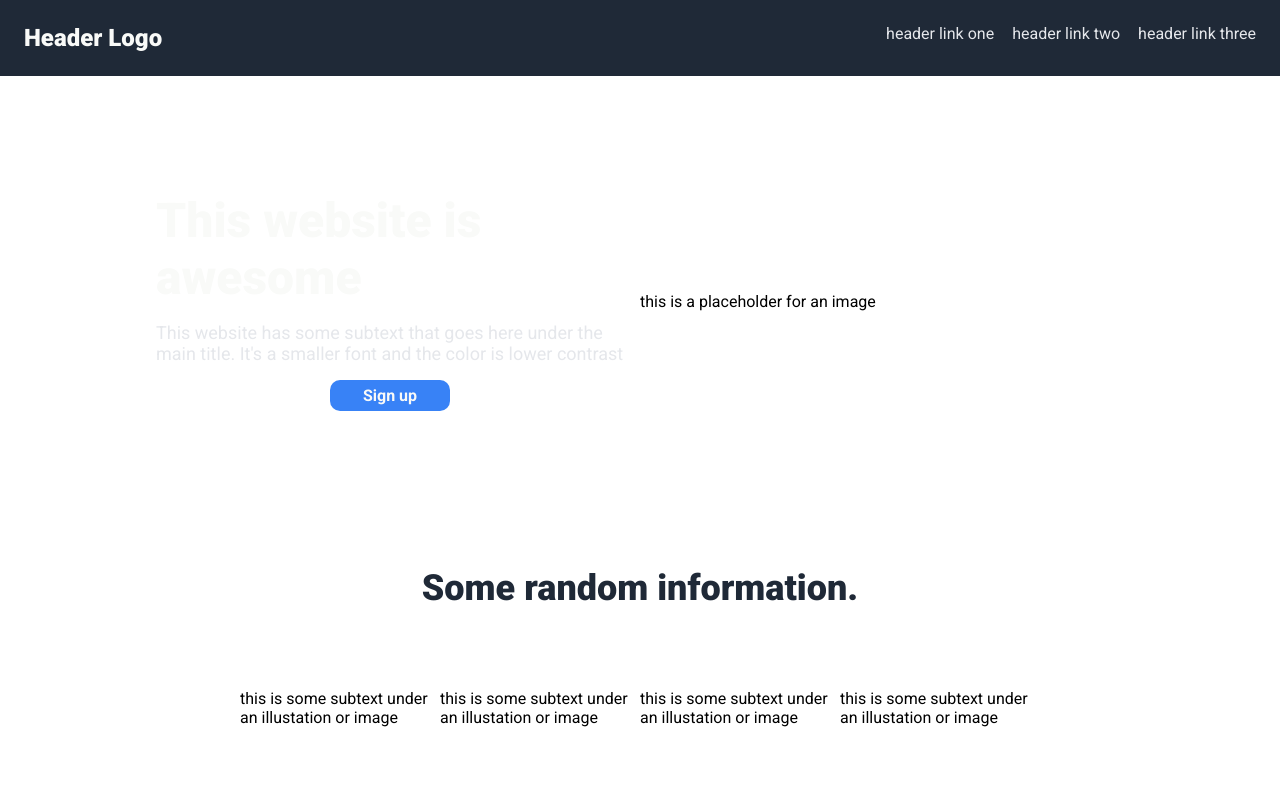
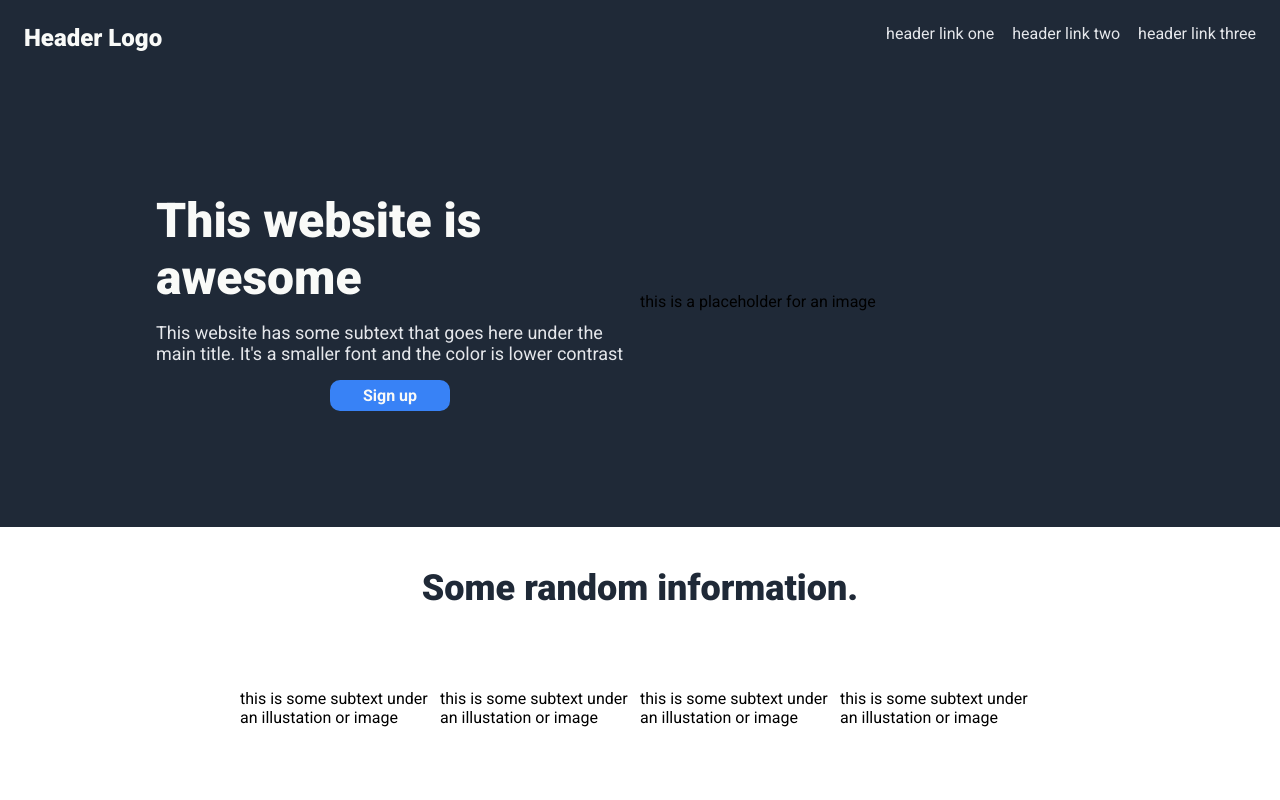
Before and after one commit to skipple/landing-page-assignment, a plain HTML site: page index.html in a window 1280 px wide. Shown: the top 800 px of the page. Drawn offline with Linux system fonts and the light colour scheme.

Commit message:
Accidently changed a class. Reverting.

```diff
--- a/index.html
+++ b/index.html
@@ -23,7 +23,7 @@
     </div>
 
     <div class="body">
-            <div class="hero">
+            <div class="top">
                 <div class="top-left">
                     <div class="hero-main">This website is awesome</div>
                     <div class="hero-secondary">This website has some subtext that goes here under the main title. It's a smaller font and the color is lower contrast</div>
--- a/style.css
+++ b/style.css
@@ -34,7 +34,7 @@ ul {
     margin: 24px;
 }
 
-.hero {
+.top {
     display: flex;
     align-items: center;
     justify-content: center;
```
